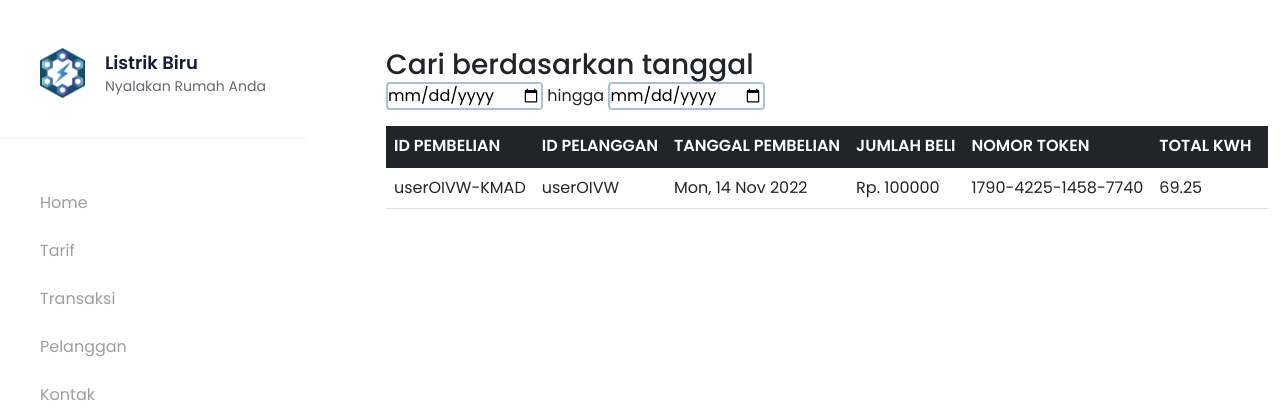
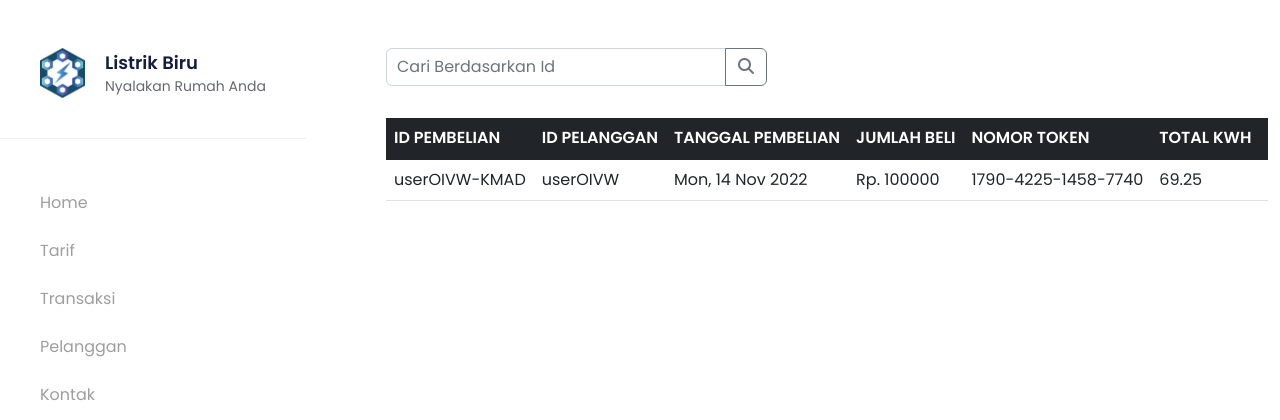
Before and after one commit to gemparpanggih/PA-Listrik-Biru, a PHP site: page /admin/transaksi.php in a window 1280 px wide. Shown: the top 420 px of the page. Run offline with PHP 8.4, Linux system fonts and the light colour scheme; a user stored in the database is signed in; data comes from the database, SQL or seed files in the repository; some libraries are stand-ins or nearby versions; some web fonts are replaced.

Commit message:
search transaksi

```diff
--- a/admin/pelanggan.php
+++ b/admin/pelanggan.php
@@ -113,7 +113,7 @@ if ($_SESSION['akun']['level'] == 'user') {
                         </form>
                     </div>
                 </div>
-                <div class="row">
+                <div class="row pt-3">
                     <div class="col">
                         <div class="table-responsive">
                             <table class="table table-hover">
--- a/admin/transaksi.php
+++ b/admin/transaksi.php
@@ -93,14 +93,17 @@ if ($_SESSION['akun']['level'] == 'user') {
             </button>
 
             <div class="container mt-5">
-                 <div class="row">
-                    <form method="GET" class="search-container">
-                        <h3 class="mode-text">Cari berdasarkan tanggal</h3>
-                        <input type="date" name="date-from">
-                        <label class="mode-text">hingga</label>
-                        <input type="date" name="date-to">
-                        <button type="submit" name="searchByDate" hidden></button>
-                    </form>
+                <div class="row">
+                    <div class="col d-flex justify-content-start">
+                        <form method="GET">
+                            <div class="input-group mb-3 w-100">
+                                <input type="text" class="form-control" name="keyword" placeholder="Cari Berdasarkan Id"
+                                    aria-label="Recipient's username" aria-describedby="button-addon2">
+                                <button class="btn btn-outline-secondary" type="submit" name="search"
+                                    id="button-addon2"><i class="fas fa-search"></i></button>
+                            </div>
+                        </form>
+                    </div>
                 </div>
 
                 <div class="row pt-3">
@@ -124,11 +127,7 @@ if ($_SESSION['akun']['level'] == 'user') {
                                 require('../php/connection.php');
                                 if (isset($_GET['search'])) {
                                     $keyword = $_GET['keyword'];
-                                    $read = mysqli_query($conn, "SELECT * FROM transaksi WHERE iduser = '$keyword'");
-                                } else if (isset($_GET['searchByDate'])) {
-                                    $dateFrom = $_GET['date-from'];
-                                    $dateTo = $_GET['date-to'];
-                                    $read = mysqli_query($conn, "SELECT * FROM transaksi WHERE `tanggal` BETWEEN '$dateFrom' and '$dateTo'");
+                                    $read = mysqli_query($conn, "SELECT * FROM transaksi WHERE id LIKE '%$keyword%' OR iduser LIKE '%$keyword%'");
                                 } else {
                                     $read = mysqli_query($conn, "SELECT * FROM transaksi");
                                 }
```
